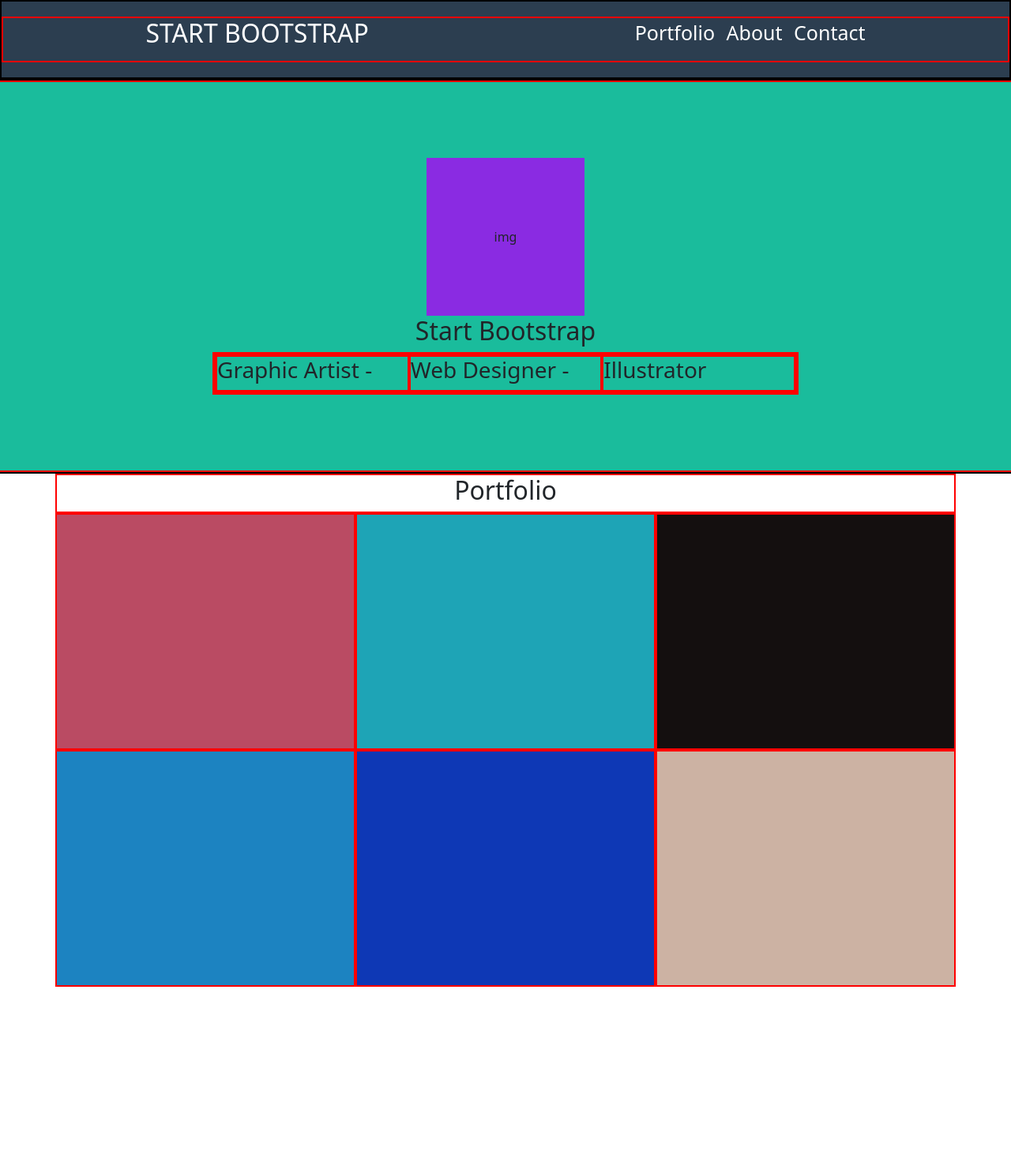
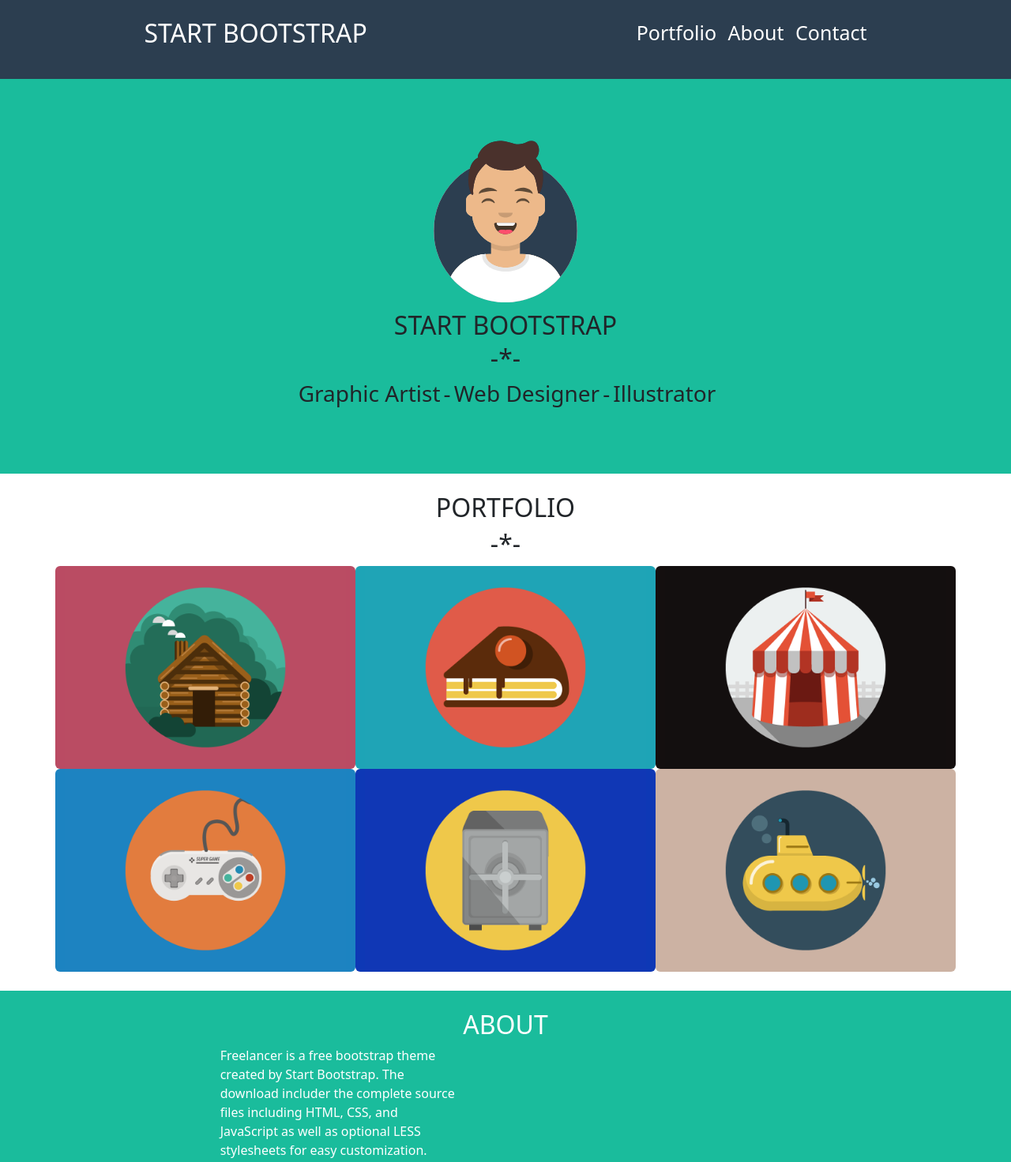
Before and after one commit to Steveh77/html-css-bootstrap-freelancer, a plain HTML site: page index.html in a window 1280 px wide. Shown: the top 1472 px of the page at 79% size. Before the commit the page ends 1250 px from the top, so only its background shows below. Drawn offline with nearby package versions, Linux system fonts and the light colour scheme.

Commit message:
added images and about section

```diff
--- a/css/style.css
+++ b/css/style.css
@@ -8,22 +8,19 @@
 .h-500px{
     height: 500px;
 }
-.h-100px{
-    height: 300px;
+.w-130px{
+    width: 130px;
 }
 .img{
     width: 200px;
     height: 200px;
-    background-color: blueviolet;
 }
-.row-border{
-    border: 2px solid black;
-}
-.col-border{
-    border: 2px solid red;
-}
+
 .f-size20{
     font-size:25px ;
+}
+.white-border{
+    border: 1px solid white;
 }
 /* colors */
 .white{
--- a/index.html
+++ b/index.html
@@ -7,13 +7,15 @@
     <link rel="stylesheet" href="https://cdn.jsdelivr.net/npm/bootstrap-icons@1.8.3/font/bootstrap-icons.css">
     <link href="https://cdn.jsdelivr.net/npm/bootstrap@5.2.0-beta1/dist/css/bootstrap.min.css" rel="stylesheet" integrity="sha384-0evHe/X+R7YkIZDRvuzKMRqM+OrBnVFBL6DOitfPri4tjfHxaWutUpFmBp4vmVor" crossorigin="anonymous">
     <link rel="stylesheet" href="css/style.css">
-    <title>Boorstrap Freelancer</title>
+    <title>Bootstrap Freelancer</title>
 </head>
 <body>
-    <header class="container-fluid">
+    <header>
         <!-- nav -->
-        <div class="row d-flex align-items-center darkgrey row-border">
-            <div class="col-12 d-flex justify-content-around col-border">
+        <section id="nav">
+            <div class="container-fluid">
+                <div class="row d-flex align-items-center darkgrey">
+                    <div class="col-12 d-flex justify-content-around">
                         <h2 class="white m">START BOOTSTRAP</h2>
                         <div class="white m f-size20">
                             <i class="bi bi-list d-md-none"></i>
@@ -25,43 +27,95 @@
                         </div>
                     </div>
                 </div>
+            </div>
+        </section>
     </header>
 
     <main>
         <!-- start bootstrap -->
+        <section id="start-bootstrap">
+            <div class="container-fluid">
                 <div class="row h-500px light-green row-border">
-            <div class="col-12 d-flex flex-column justify-content-center align-items-center col-border">
-                <div class="img d-flex justify-content-center align-items-center">img</div>
-                <h2>Start Bootstrap</h2>
-                <div class="col-7 d-flex justify-content-center col-border">
-                    <div class="col-12 d-flex col-border">
-                        <div class="col-4 col-border"><h3>Graphic Artist -</h3></div>
-                        <div class="col-4 col-border"><h3>Web Designer -</h3></div>
-                        <div class="col-4 col-border"><h3>Illustrator</h3></div>
+                    <div class="col-12 d-flex flex-column justify-content-center align-items-center ">
+                        <div class="img mb-3 d-flex justify-content-center align-items-center">
+                            <img src="img/avatar.svg" alt="">
+                        </div>
+                        <h2 class="mb-1">START BOOTSTRAP</h2>
+                        <div class="col-10 d-flex flex-column justify-content-center">
+                            <div class="col-12 d-flex justify-content-center">
+                                <h2>-</h2>
+                                <h2>*</h2>
+                                <h2>-</h2>
+                            </div>
+                            <div class="col-12 d-flex justify-content-center">
+                                <h3 class="ms-1">Graphic Artist</h3>
+                                <h3 class="ms-1">-</h3>
+                                <h3 class="ms-1">Web Designer</h3>
+                                <h3 class="ms-1">-</h3>
+                                <h3 class="ms-1">Illustrator</h3>
 
                             </div>
 
                         </div>
                     </div>
                 </div>
+            </div>
+
+        </section>
         <!-- img -->
+        <section id="img" class="mb-4">
             <div class="container">
-            <div class="row h-500px">
-                <div class="col-12 d-flex justify-content-center col-border">
-                    <h2>Portfolio</h2>
-                </div>
-                <div class="col-sm-12 col-md-6 col-lg-4 col-border h-100px cherry-red"></div>
-                <div class="col-sm-12 col-md-6 col-lg-4 col-border h-100px light-blue"></div>
-                <div class="col-sm-12 col-md-6 col-lg-4 col-border h-100px black"></div>
-                <div class="col-sm-12 col-md-6 col-lg-4 col-border h-100px blue"></div>
-                <div class="col-sm-12 col-md-6 col-lg-4 col-border h-100px dark-blue"></div>
-                <div class="col-sm-12 col-md-6 col-lg-4 col-border h-100px pink"></div>
+                <div class="row">
+                    <div class="col-12 d-flex mt-4 flex-column align-items-center">
+                        <h2>PORTFOLIO</h2>
+                        <div class="d-flex">
+                            <h2>-</h2>
+                            <h2>*</h2>
+                            <h2>-</h2>
                         </div>
                     </div>
-
-        <!-- about -->
-
-
+                    <div class="col-sm-12 col-md-6 col-lg-4 rounded-2 cherry-red">
+                        <img class="img-fluid" src="img/cabin.png" alt="">
+                    </div>
+                    <div class="col-sm-12 col-md-6 col-lg-4 rounded-2 light-blue">
+                        <img class="img-fluid" src="img/cake.png" alt="">
+                    </div>
+                    <div class="col-sm-12 col-md-6 col-lg-4 rounded-2 black">
+                        <img class="img-fluid" src="img/circus.png" alt="">
+                    </div>
+                    <div class="col-sm-12 col-md-6 col-lg-4 rounded-2 blue">
+                        <img class="img-fluid" src="img/game.png" alt="">
+                    </div>
+                    <div class="col-sm-12 col-md-6 col-lg-4 rounded-2 dark-blue">
+                        <img class="img-fluid" src="img/safe.png" alt="">
+                    </div>
+                    <div class="col-sm-12 col-md-6 col-lg-4 rounded-2 pink">
+                        <img class="img-fluid" src="img/submarine.png" alt="">
+                    </div>
+                </div>
+            </div>
+        </section>
     </main>
+    <footer>
+        <!-- About -->
+        <section id="about">
+            <div class="container-fluid">
+                <div class="row light-green d-flex justify-content-center pt-4">
+                    <div class="col-7 d-flex flex-column white">
+                        <div class="col-12 ">
+                            <h2 class="text-center">ABOUT</h2>
+                        </div>
+                        <div class="col-12 col-md-5">
+                            <p>Freelancer is a free bootstrap theme created by Start Bootstrap. The download includer the complete source files including HTML, CSS, and JavaScript as well as optional LESS stylesheets for easy customization.</p>
+                        </div>
+                        <div class="col-12 col-md-5">
+                            <p class="py-3">Whether you're a student looking to showcase your work, a professional looking to attract clients, or a graphic artist looking to share your projects, this template is the perfect starting point!</p>
+                        </div>
+                        <button type="button" class="btn btn-outline-primary white white-border w-130px m-auto"><i class="bi bi-download"></i> Download</button>
+                    </div>
+                </div>
+            </div>
+        </section>
+    </footer>
 </body>
 </html>
```
Also changed, not shown: img/avatar.svg (added), img/cabin.png (added), img/cake.png (added), img/circus.png (added), img/game.png (added), img/safe.png (added), img/submarine.png (added). Lines whose indentation alone changed are shown as unchanged.
